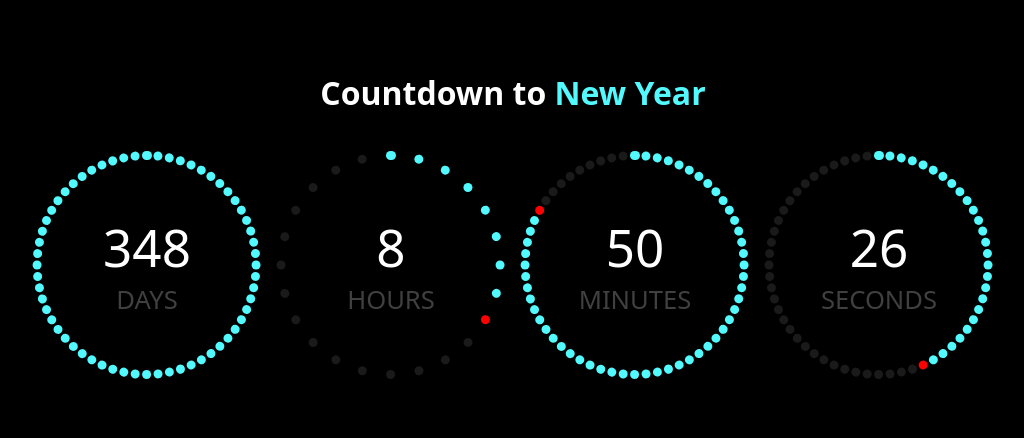
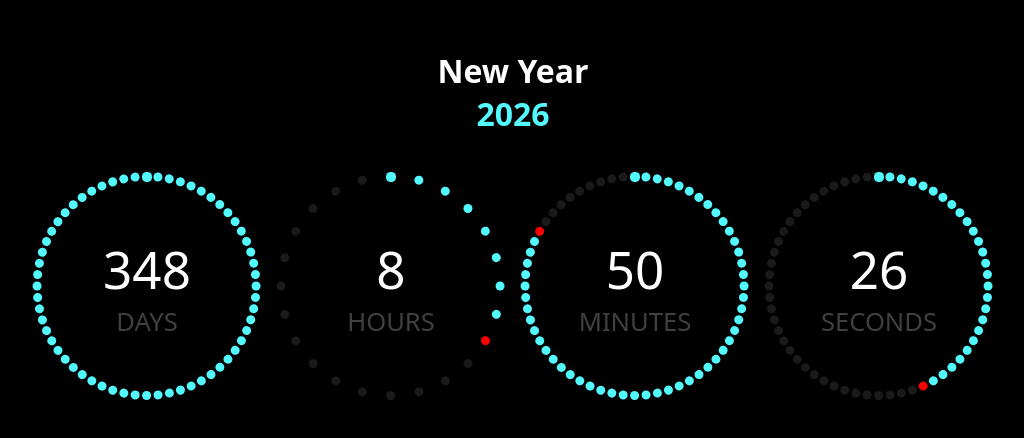
Before and after one commit to Dilshan615/NewYear.githb.io, a plain HTML site: page index.html in a window 1280 px wide. Shown: the part 186-624 px from the top of the page, without its empty margins (127-1151 px from the left). Drawn offline with Linux system fonts and the light colour scheme.

Commit message:
Update index.html

```diff
--- a/index.html
+++ b/index.html
@@ -9,7 +9,9 @@
 </head>
 
 <body>
-    <h1>Countdown to <span>New Year</span></h1>
+    <h1>New Year <br>
+        <span>2026</span>
+    </h1>
     <div class="countdown" data-target-date="2026-01-01 00:00:00"></div>
     <script src="script.js"></script>
 </body>
```
